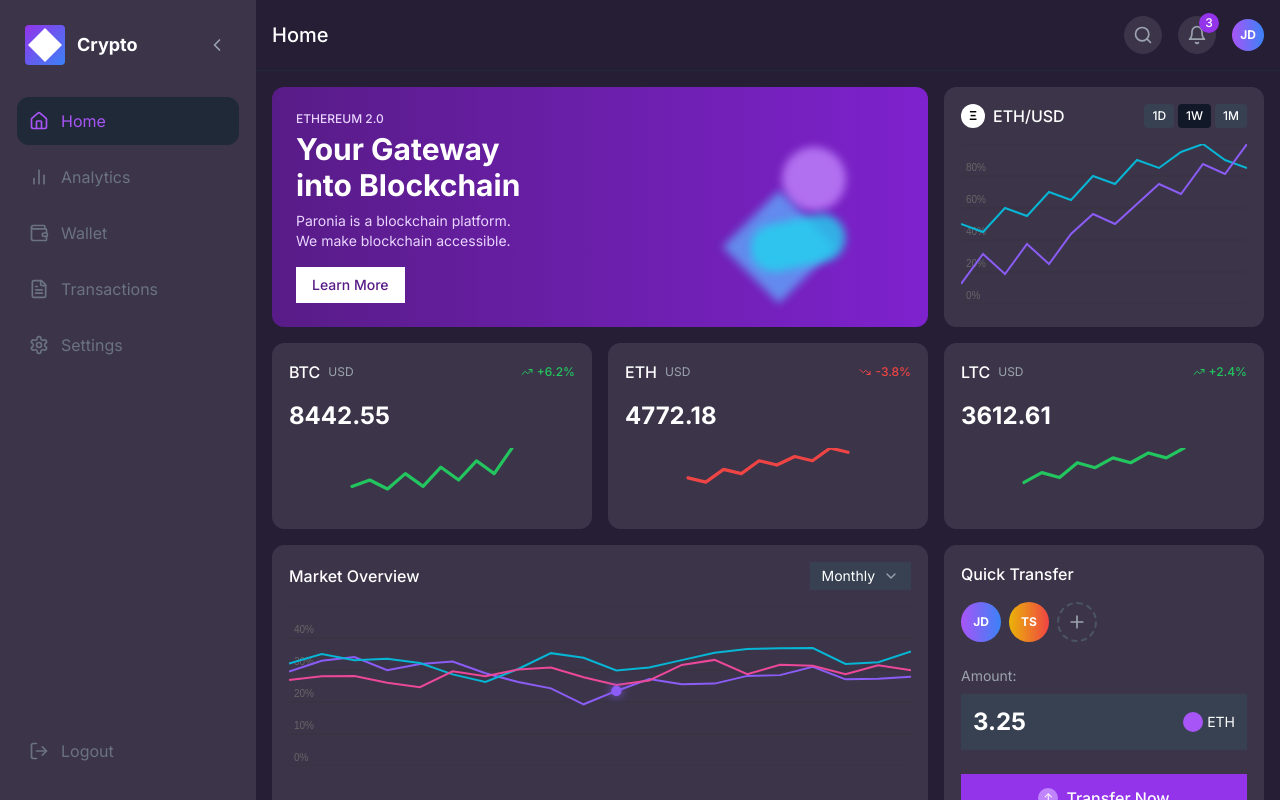
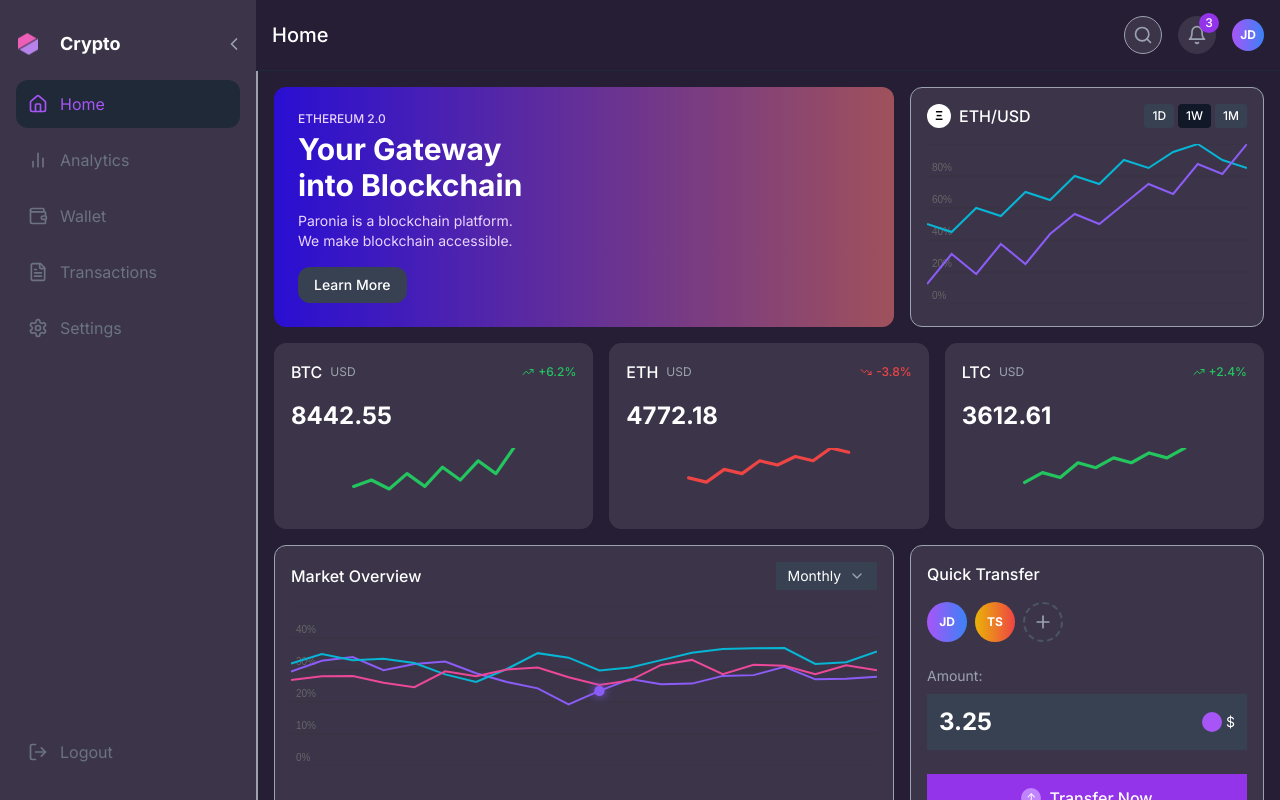
Before and after one commit to Arman8957/researchable_web3_dasboard, a Next.js app: page / in a window 1280 px wide. Built offline with nearby package versions, Linux system fonts and the light colour scheme.

Commit message:
design updated

```diff
--- a/app/analytics/page.tsx
+++ b/app/analytics/page.tsx
@@ -35,19 +35,19 @@ export default function Analytics() {
               <div className="flex gap-2 bg-gray-700 p-1 rounded-lg">
                 <button
                   onClick={() => setActiveChart("line")}
-                  className={`p-2 rounded-md ${activeChart === "line" ? "bg-purple-600 text-white" : "text-gray-400 hover:text-white"}`}
+                  className={`p-2 rounded-md ${activeChart === "line" ? "bg-purple-600 text-white" : "text-gray-400 hover:text-violet-200"}`}
                 >
                   <LineChartIcon className="h-5 w-5" />
                 </button>
                 <button
                   onClick={() => setActiveChart("bar")}
-                  className={`p-2 rounded-md ${activeChart === "bar" ? "bg-purple-600 text-white" : "text-gray-400 hover:text-white"}`}
+                  className={`p-2 rounded-md ${activeChart === "bar" ? "bg-purple-600 text-white" : "text-gray-400 hover:text-violet-200"}`}
                 >
                   <BarChart className="h-5 w-5" />
                 </button>
                 <button
                   onClick={() => setActiveChart("pie")}
-                  className={`p-2 rounded-md ${activeChart === "pie" ? "bg-purple-600 text-white" : "text-gray-400 hover:text-white"}`}
+                  className={`p-2 rounded-md ${activeChart === "pie" ? "bg-purple-600 text-white" : "text-gray-400 hover:text-violet-200"}`}
                 >
                   <PieChart className="h-5 w-5" />
                 </button>
--- a/app/page.tsx
+++ b/app/page.tsx
@@ -28,9 +28,9 @@ export default function Home() {
           </div>
         </header>
 
-        <div className="p-4 grid grid-cols-1 lg:grid-cols-3 gap-4">
+        <div className="p-4 grid grid-cols-2 lg:grid-cols-2 gap-4 border-l-2 border-gray-400">
           {/* Hero Section */}
-          <div className="col-span-1 lg:col-span-2 bg-gradient-to-r from-purple-900 to-purple-700 rounded-xl p-6 relative overflow-hidden">
+          <div className="col-span-1 lg:col-span-2 bg-gradient-to-r from-[#2A0FD3] to-[#FF7A7A8F] rounded-xl p-6 relative overflow-hidden">
             <div className="relative z-10">
               <div className="text-xs font-medium text-purple-200 mb-1">ETHEREUM 2.0</div>
               <h2 className="text-2xl md:text-3xl font-bold mb-2">
@@ -43,18 +43,18 @@ export default function Home() {
                 <br />
                 We make blockchain accessible.
               </p>
-              <button className="bg-white text-purple-900 px-4 py-2 rounded-md text-sm font-medium">Learn More</button>
+              <button className="bg-gray-700 text-white px-4 py-2  text-sm font-medium rounded-xl">Learn More</button>
             </div>
             <div className="absolute right-0 top-0 h-full w-1/2 pointer-events-none">
               {/* 3D Objects */}
-              <div className="absolute top-1/4 right-1/4 w-16 h-16 bg-purple-400 rounded-full opacity-80 blur-sm"></div>
-              <div className="absolute top-1/2 right-1/3 w-20 h-20 bg-blue-400 rounded-md transform rotate-45 opacity-80 blur-sm"></div>
-              <div className="absolute bottom-1/4 right-1/4 w-24 h-12 bg-cyan-400 rounded-full opacity-80 blur-sm transform -rotate-12"></div>
+              {/* <div className="absolute top-1/4 right-1/4 w-16 h-16 bg-purple-400 rounded-full opacity-80 "></div>
+              <div className="absolute top-1/2 right-1/3 w-20 h-20 bg-blue-400 rounded-md transform rotate-45 opacity-80 "></div>
+              <div className="absolute bottom-1/4 right-1/4 w-24 h-12 bg-cyan-400 rounded-full opacity-80  transform -rotate-12"></div> */}
             </div>
           </div>
 
           {/* ETH/USD Chart */}
-          <div className="col-span-1 bg-[#3C354A] rounded-xl p-4 border border-[#3C354A]">
+          <div className="col-span-1 bg-[#3C354A] rounded-xl p-4  border border-gray-400">
             <div className="flex items-center justify-between mb-4">
               <div className="flex items-center gap-2">
                 <div className="h-6 w-6 rounded-full bg-white flex items-center justify-center">
@@ -77,7 +77,7 @@ export default function Home() {
           </div>
 
           {/* Crypto Price Cards */}
-          <div className="col-span-1 lg:col-span-3 grid grid-cols-1 md:grid-cols-3 gap-4">
+          <div className="col-span-1 lg:col-span-3 grid grid-cols-1 md:grid-cols-3 gap-4 ">
             <CryptoCard
               name="BTC"
               fullName="Bitcoin"
@@ -108,7 +108,7 @@ export default function Home() {
           </div>
 
           {/* Market Overview */}
-          <div className="col-span-1 lg:col-span-2 bg-[#3C354A] rounded-xl p-4 border border-[#3C354A]">
+          <div className="col-span-1 lg:col-span-2 bg-[#3C354A] rounded-xl p-4 border border-gray-400">
             <div className="flex items-center justify-between mb-4">
               <h3 className="font-medium">Market Overview</h3>
               <MonthlyDropdown />
@@ -117,7 +117,7 @@ export default function Home() {
           </div>
 
           {/* Quick Transfer */}
-          <div className="col-span-1 bg-[#3C354A] rounded-xl p-4 border border-[#3C354A]">
+          <div className="col-span-1 bg-[#3C354A] rounded-xl p-4 border border-gray-400">
             <h3 className="font-medium mb-4">Quick Transfer</h3>
             <div className="flex items-center gap-2 mb-6">
               <div className="h-10 w-10 rounded-full bg-gradient-to-r from-purple-500 to-blue-500 flex items-center justify-center">
@@ -136,7 +136,7 @@ export default function Home() {
                 <span className="text-2xl font-bold">3.25</span>
                 <div className="flex items-center gap-1">
                   <div className="h-5 w-5 rounded-full bg-purple-500"></div>
-                  <span className="text-sm">ETH</span>
+                  <span className="text-sm">$</span>
                 </div>
               </div>
             </div>
@@ -154,7 +154,7 @@ export default function Home() {
           </div>
 
           {/* Profit Section */}
-          <div className="col-span-1 bg-[#3C354A] rounded-xl p-4 border border-[#3C354A]">
+          <div className="col-span-1 bg-[#3C354A] rounded-xl p-4 border border-gray-400">
             <h3 className="font-medium mb-4">Profit</h3>
             <div className="bg-gray-700 rounded-md p-3 mb-3 flex items-center justify-between">
               <div>
@@ -181,7 +181,7 @@ export default function Home() {
           </div>
 
           {/* Market Trend */}
-          <div className="col-span-1 bg-[#3C354A] rounded-xl p-4 border border-[#3C354A]">
+          <div className="col-span-1 bg-[#3C354A] rounded-xl p-4 border border-gray-400">
             <h3 className="font-medium mb-4">Market Trend</h3>
             <div className="overflow-x-auto">
               <table className="w-full text-sm">
@@ -259,7 +259,7 @@ export default function Home() {
           </div>
 
           {/* Assets */}
-          <div className="col-span-1 bg-[#3C354A] rounded-xl p-4 border border-[#3C354A]">
+          <div className="col-span-1 bg-[#3C354A] rounded-xl p-4 border border-gray-400">
             <div className="flex items-center justify-between mb-4">
               <h3 className="font-medium">Assets</h3>
               <button className="p-1 rounded bg-gray-700">
--- a/app/settings/page.tsx
+++ b/app/settings/page.tsx
@@ -33,7 +33,7 @@ export default function Settings() {
             <p className="text-gray-400">Manage your account settings and preferences</p>
           </div>
 
-          {/* Settings Content */}
+
           <div className="bg-[#3C354A] rounded-xl overflow-hidden border border-[#3C354A]">
             <div className="flex flex-col md:flex-row">
               {/* Sidebar */}
@@ -130,14 +130,14 @@ export default function Settings() {
                         <label className="block text-sm text-gray-400 mb-2">Phone Number</label>
                         <input
                           type="tel"
-                          defaultValue="+1 (555) 123-4567"
+                          defaultValue="+8801790138957"
                           className="w-full bg-gray-700 rounded-md p-3 focus:outline-none focus:ring-2 focus:ring-purple-500"
                         />
                       </div>
                       <div className="md:col-span-2">
                         <label className="block text-sm text-gray-400 mb-2">Bio</label>
                         <textarea
-                          defaultValue="Crypto enthusiast and investor since 2017. Interested in DeFi and NFTs."
+                          defaultValue="Crypto enthusiast and developer."
                           rows={4}
                           className="w-full bg-gray-700 rounded-md p-3 focus:outline-none focus:ring-2 focus:ring-purple-500"
                         />
--- a/components/responsive-search.tsx
+++ b/components/responsive-search.tsx
@@ -62,7 +62,7 @@ export default function ResponsiveSearch() {
           </div>
           <button
             onClick={toggleSearch}
-            className="md:hidden ml-2 p-2 rounded-full bg-[#3C354A] text-gray-400 border border-[#3C354A]"
+            className="md:hidden ml-2 p-2 rounded-full bg-[#3C354A] text-gray-400 border border-gray-400"
           >
             <X className="h-5 w-5" />
           </button>
@@ -70,7 +70,7 @@ export default function ResponsiveSearch() {
       ) : (
         <button
           onClick={toggleSearch}
-          className="p-2 rounded-full bg-[#3C354A] text-gray-400 hover:text-white transition-colors border border-[#3C354A]"
+          className="p-2 rounded-full bg-[#3C354A] text-gray-400 hover:text-white transition-colors border border-gray-400"
         >
           <Search className="h-5 w-5" />
         </button>
--- a/components/sidebar.tsx
+++ b/components/sidebar.tsx
@@ -1,57 +1,90 @@
-"use client"
+"use client";
 
-import { useState, useEffect } from "react"
-import { Home, BarChart2, Wallet, FileText, Settings, LogOut, Menu, X, ChevronLeft, ChevronRight } from "lucide-react"
-import Link from "next/link"
-import LogoutConfirmation from "./logout-confirmation"
+import { useState, useEffect } from "react";
+import {
+  Home,
+  BarChart2,
+  Wallet,
+  FileText,
+  Settings,
+  LogOut,
+  Menu,
+  X,
+  ChevronLeft,
+  ChevronRight,
+} from "lucide-react";
+import Link from "next/link";
+import Image from "next/image";
+import LogoutConfirmation from "./logout-confirmation";
+import Logo  from "../public/Researchableads_logo.png";
 
 interface SidebarProps {
-  activePage?: string
+  activePage?: string;
 }
 
 export default function Sidebar({ activePage = "home" }: SidebarProps) {
-  const [isOpen, setIsOpen] = useState(true)
-  const [isMobileOpen, setIsMobileOpen] = useState(false)
-  const [showLogoutConfirmation, setShowLogoutConfirmation] = useState(false)
-  const [isMobile, setIsMobile] = useState(false)
+  const [isOpen, setIsOpen] = useState(true);
+  const [isMobileOpen, setIsMobileOpen] = useState(false);
+  const [showLogoutConfirmation, setShowLogoutConfirmation] = useState(false);
+  const [isMobile, setIsMobile] = useState(false);
 
   // Check if we're on mobile
   useEffect(() => {
     const checkIfMobile = () => {
-      setIsMobile(window.innerWidth < 768)
+      setIsMobile(window.innerWidth < 768);
       if (window.innerWidth < 768) {
-        setIsOpen(false)
+        setIsOpen(false);
       } else {
         // Default to open on desktop/tablet
-        setIsOpen(true)
+        setIsOpen(true);
       }
-    }
+    };
 
     // Initial check
-    checkIfMobile()
+    checkIfMobile();
 
     // Add event listener
-    window.addEventListener("resize", checkIfMobile)
+    window.addEventListener("resize", checkIfMobile);
 
     // Cleanup
-    return () => window.removeEventListener("resize", checkIfMobile)
-  }, [])
+    return () => window.removeEventListener("resize", checkIfMobile);
+  }, []);
 
   const toggleSidebar = () => {
     if (isMobile) {
-      setIsMobileOpen(!isMobileOpen)
+      setIsMobileOpen(!isMobileOpen);
     } else {
-      setIsOpen(!isOpen)
+      setIsOpen(!isOpen);
     }
-  }
+  };
 
   const menuItems = [
     { icon: Home, label: "Home", href: "/", active: activePage === "home" },
-    { icon: BarChart2, label: "Analytics", href: "/analytics", active: activePage === "analytics" },
-    { icon: Wallet, label: "Wallet", href: "#", active: activePage === "wallet" },
-    { icon: FileText, label: "Transactions", href: "/transactions", active: activePage === "transactions" },
-    { icon: Settings, label: "Settings", href: "/settings", active: activePage === "settings" },
-  ]
+    {
+      icon: BarChart2,
+      label: "Analytics",
+      href: "/analytics",
+      active: activePage === "analytics",
+    },
+    {
+      icon: Wallet,
+      label: "Wallet",
+      href: "#",
+      active: activePage === "wallet",
+    },
+    {
+      icon: FileText,
+      label: "Transactions",
+      href: "/transactions",
+      active: activePage === "transactions",
+    },
+    {
+      icon: Settings,
+      label: "Settings",
+      href: "/settings",
+      active: activePage === "settings",
+    },
+  ];
 
   return (
     <>
@@ -65,7 +98,10 @@ export default function Sidebar({ activePage = "home" }: SidebarProps) {
 
       {/* Overlay for mobile */}
       {isMobileOpen && (
-        <div className="md:hidden fixed inset-0 bg-black/50 z-40" onClick={() => setIsMobileOpen(false)}></div>
+        <div
+          className="md:hidden fixed inset-0 bg-black/50 z-40"
+          onClick={() => setIsMobileOpen(false)}
+        ></div>
       )}
 
       {/* Sidebar */}
@@ -73,7 +109,7 @@ export default function Sidebar({ activePage = "home" }: SidebarProps) {
         className={`fixed md:static h-screen z-50 transition-all duration-300 ease-in-out
           ${isMobileOpen ? "left-0" : "-left-80 md:left-0"}
           ${isOpen ? "md:w-64" : "md:w-20"}
-          bg-[#3C354A] flex flex-col py-6 border border-[#3C354A]`}
+          bg-[#3C354A] flex flex-col py-6 border-l-1 border-gray-300`}
       >
         {/* Close button for mobile */}
         <button
@@ -83,12 +119,24 @@ export default function Sidebar({ activePage = "home" }: SidebarProps) {
           <X className="h-5 w-5" />
         </button>
 
-        <div className="flex items-center px-6 mb-8">
-          <div className="h-10 w-10 bg-gradient-to-br from-purple-600 to-blue-500 rounded flex items-center justify-center">
-            <div className="h-6 w-6 bg-white rounded-sm transform rotate-45"></div>
+        <div className="flex items-center px-2 mb-4">
+          {/* <div className="h-10 w-10  flex items-center justify-center"> */}
+          {/* <img src={Logo} alt="Researchable_ads" height={30} width={30} className="flex items-center justify-center"/> */}
+          <div className="h-10 w-10 flex items-center justify-center">
+            <Image
+              src={Logo}
+              alt="Crypto Logo"
+              width={20}
+              height={20}
+              priority
+            />
           </div>
+          {/* <div className="h-6 w-6 bg-white rounded-sm transform rotate-45"></div> */}
+          {/* </div> */}
           <span
-            className={`ml-3 font-bold text-lg text-white transition-opacity duration-200 ${isOpen ? "opacity-100" : "opacity-0 md:hidden"}`}
+            className={`ml-3 font-bold text-lg text-white transition-opacity duration-200 ${
+              isOpen ? "opacity-100" : "opacity-0 md:hidden"
+            }`}
           >
             Crypto
           </span>
@@ -98,7 +146,11 @@ export default function Sidebar({ activePage = "home" }: SidebarProps) {
             onClick={toggleSidebar}
             className="hidden md:flex ml-auto p-1 rounded-md text-gray-400 hover:text-white"
           >
-            {isOpen ? <ChevronLeft className="h-5 w-5" /> : <ChevronRight className="h-5 w-5" />}
+            {isOpen ? (
+              <ChevronLeft className="h-5 w-5" />
+            ) : (
+              <ChevronRight className="h-5 w-5" />
+            )}
           </button>
         </div>
 
@@ -117,7 +169,9 @@ export default function Sidebar({ activePage = "home" }: SidebarProps) {
                 >
                   <item.icon className="h-5 w-5 min-w-5" />
                   <span
-                    className={`ml-3 transition-all duration-200 ${isOpen ? "opacity-100" : "opacity-0 md:hidden"}`}
+                    className={`ml-3 transition-all duration-200 ${
+                      isOpen ? "opacity-100" : "opacity-0 md:hidden"
+                    }`}
                   >
                     {item.label}
                   </span>
@@ -133,7 +187,11 @@ export default function Sidebar({ activePage = "home" }: SidebarProps) {
             className="flex items-center w-full p-3 rounded-xl text-gray-500 hover:text-gray-300 hover:bg-gray-800/50 transition-colors"
           >
             <LogOut className="h-5 w-5 min-w-5" />
-            <span className={`ml-3 transition-all duration-200 ${isOpen ? "opacity-100" : "opacity-0 md:hidden"}`}>
+            <span
+              className={`ml-3 transition-all duration-200 ${
+                isOpen ? "opacity-100" : "opacity-0 md:hidden"
+              }`}
+            >
               Logout
             </span>
           </button>
@@ -141,7 +199,10 @@ export default function Sidebar({ activePage = "home" }: SidebarProps) {
       </div>
 
       {/* Logout confirmation modal */}
-      <LogoutConfirmation isOpen={showLogoutConfirmation} onClose={() => setShowLogoutConfirmation(false)} />
+      <LogoutConfirmation
+        isOpen={showLogoutConfirmation}
+        onClose={() => setShowLogoutConfirmation(false)}
+      />
     </>
-  )
+  );
 }
--- a/components/transfer-modal.tsx
+++ b/components/transfer-modal.tsx
@@ -47,7 +47,7 @@ export default function TransferModal({ isOpen, onClose }: TransferModalProps) {
               />
               <div className="flex items-center gap-1">
                 <div className="h-5 w-5 rounded-full bg-purple-500"></div>
-                <span className="text-sm">ETH</span>
+                <span className="text-sm">$</span>
               </div>
             </div>
           </div>
```
Also changed, not shown: public/Researchableads_logo.png (added).
